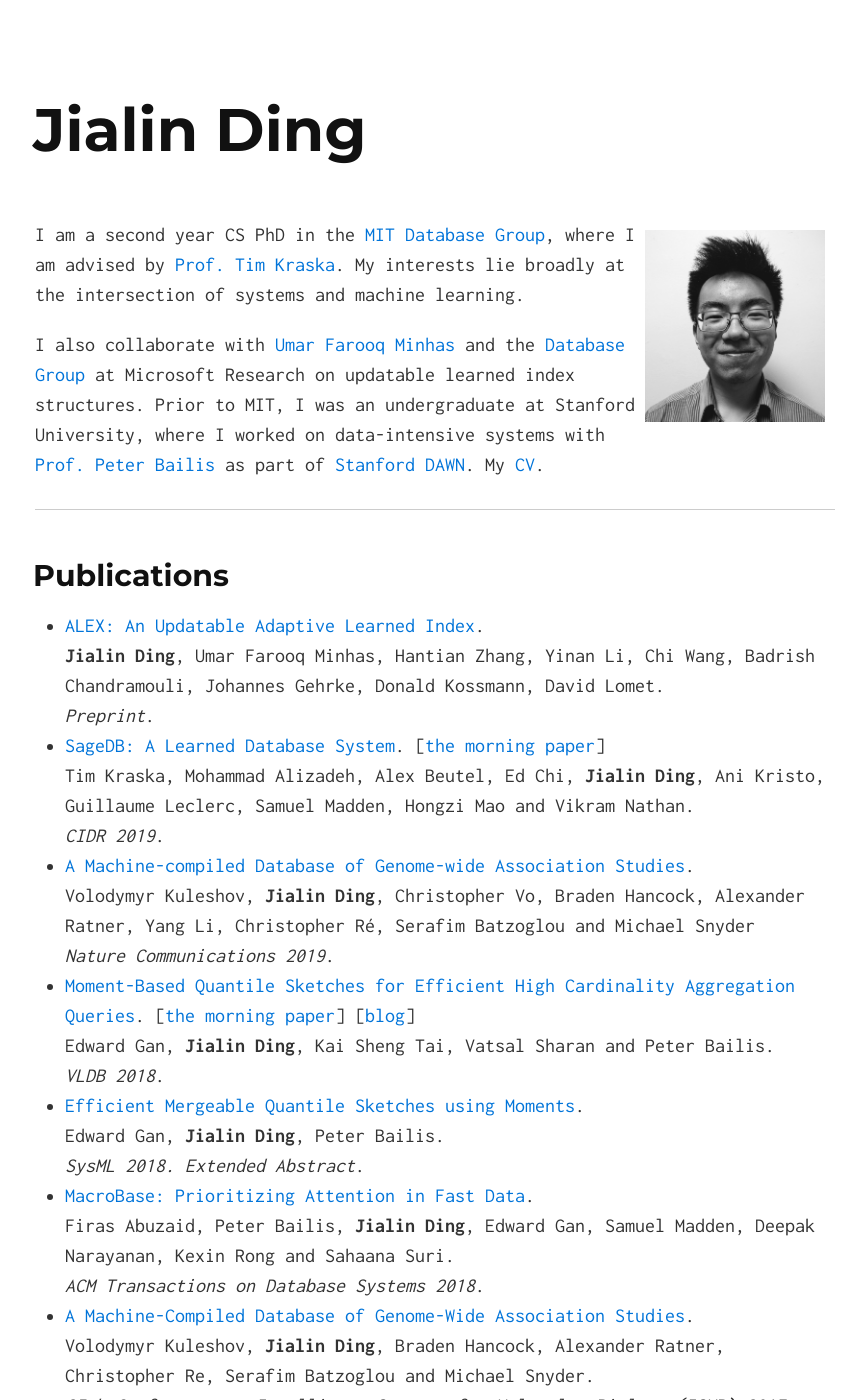
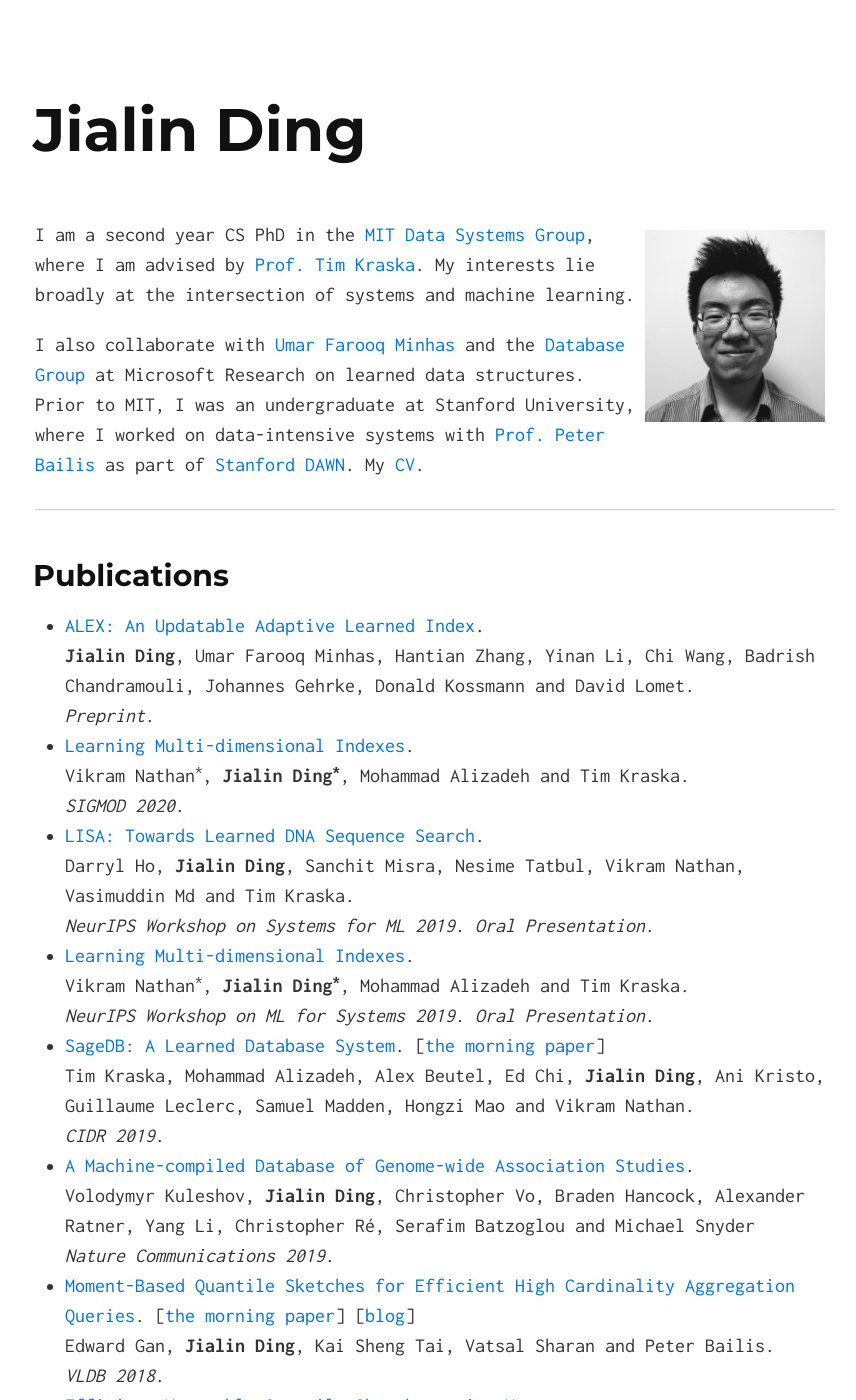
Before and after one commit to jialinding/jialinding.github.io, a Jekyll site: the page built from index.md, in a window 1280 px wide and 1400 px high. Shown: the whole window, without its empty margins (205-1061 px from the left). Built offline with Jekyll 4.4.1, drawn with Linux system fonts in a browser that asks for light colours; our own code applies the rules of GitHub Pages for plain Markdown files.

Commit message:
Dec 2019

```diff
--- a/index.md
+++ b/index.md
@@ -1,15 +1,17 @@
 ---
 layout: default
+title: Jialin Ding
+description: I am a second year CS PhD in the MIT Data Systems Group, where I am advised by Prof. Tim Kraska. My interests lie broadly at the intersection of systems and machine learning.
 ---
 
 # Jialin Ding
 <img src="/static/jialin.jpg" alt="Jialin" style="width: 180px; height: 192px; float: right; margin: 10px"/>
 <!-- ![Jialin](/static/jialin.jpg) -->
 
-I am a second year CS PhD in the [MIT Database Group](http://db.csail.mit.edu/), where I am advised by [Prof. Tim Kraska](http://people.csail.mit.edu/kraska/).
+I am a second year CS PhD in the [MIT Data Systems Group](http://dsg.csail.mit.edu/), where I am advised by [Prof. Tim Kraska](http://people.csail.mit.edu/kraska/).
 My interests lie broadly at the intersection of systems and machine learning.
 
-I also collaborate with [Umar Farooq Minhas](https://www.microsoft.com/en-us/research/people/ufminhas/) and the [Database Group](https://www.microsoft.com/en-us/research/group/database/) at Microsoft Research on updatable learned index structures.
+I also collaborate with [Umar Farooq Minhas](https://www.microsoft.com/en-us/research/people/ufminhas/) and the [Database Group](https://www.microsoft.com/en-us/research/group/database/) at Microsoft Research on learned data structures.
 Prior to MIT, I was an undergraduate at Stanford University, where I worked on data-intensive systems with [Prof. Peter Bailis](http://www.bailis.org) as part of [Stanford DAWN](http://dawn.cs.stanford.edu).
 My [CV](/cv.pdf).
 
@@ -18,8 +20,17 @@ My [CV](/cv.pdf).
 ## Publications
 
 - [ALEX: An Updatable Adaptive Learned Index](https://arxiv.org/pdf/1905.08898.pdf). <br>
-**Jialin Ding**, Umar Farooq Minhas, Hantian Zhang, Yinan Li, Chi Wang, Badrish Chandramouli, Johannes Gehrke, Donald Kossmann, David Lomet. <br>
+**Jialin Ding**, Umar Farooq Minhas, Hantian Zhang, Yinan Li, Chi Wang, Badrish Chandramouli, Johannes Gehrke, Donald Kossmann and David Lomet. <br>
 *Preprint*.
+- [Learning Multi-dimensional Indexes](https://arxiv.org/pdf/1912.01668.pdf). <br>
+Vikram Nathan<sup>\*</sup>, **Jialin Ding<sup>\*</sup>**, Mohammad Alizadeh and Tim Kraska. <br>
+*SIGMOD 2020*.
+- [LISA: Towards Learned DNA Sequence Search](https://arxiv.org/pdf/1910.04728.pdf). <br>
+Darryl Ho, **Jialin Ding**, Sanchit Misra, Nesime Tatbul, Vikram Nathan, Vasimuddin Md and Tim Kraska. <br>
+*NeurIPS Workshop on Systems for ML 2019. Oral Presentation*.
+- [Learning Multi-dimensional Indexes](http://mlforsystems.org/accepted_papers.html). <br>
+Vikram Nathan<sup>\*</sup>, **Jialin Ding<sup>\*</sup>**, Mohammad Alizadeh and Tim Kraska. <br>
+*NeurIPS Workshop on ML for Systems 2019. Oral Presentation*.
 - [SageDB: A Learned Database System](http://cidrdb.org/cidr2019/papers/p117-kraska-cidr19.pdf). [[the morning paper](https://blog.acolyer.org/2019/01/16/sagedb-a-learned-database-system/)]<br>
 Tim Kraska, Mohammad Alizadeh, Alex Beutel, Ed Chi, **Jialin Ding**, Ani Kristo, Guillaume Leclerc, Samuel Madden, Hongzi Mao and Vikram Nathan. <br>
 *CIDR 2019*.
```
Also changed, not shown: 1 other file.
